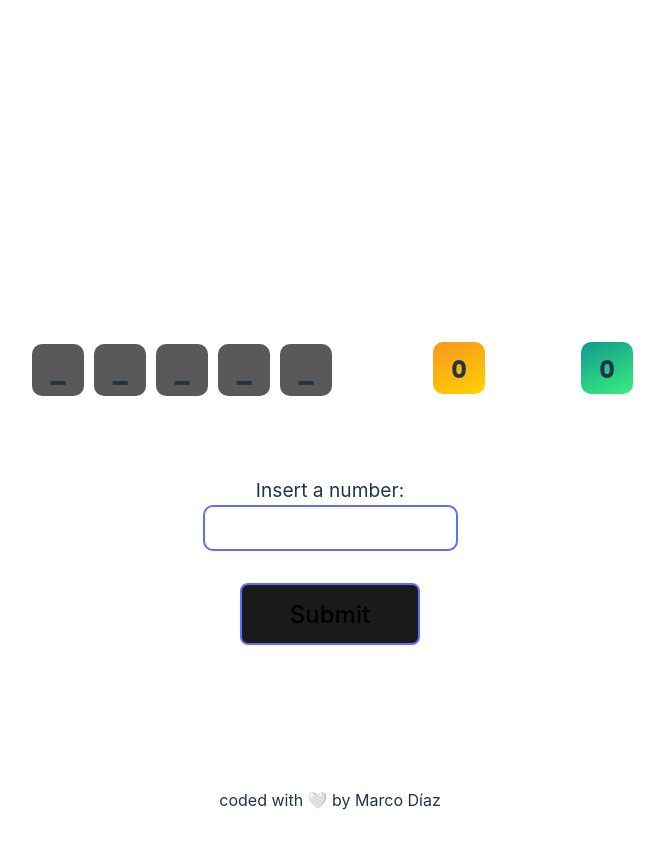
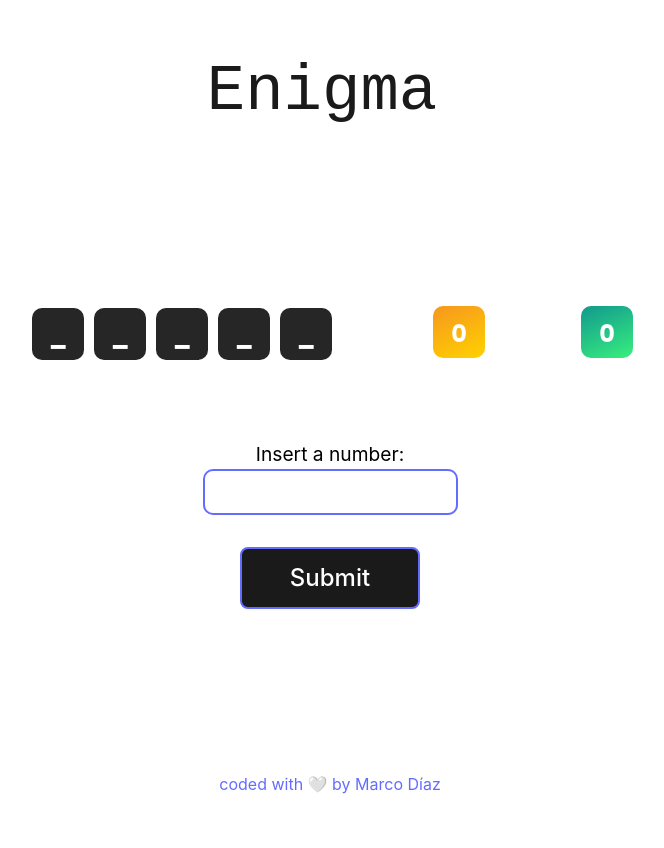
Before and after one commit to marcodiazz/EnigmaV1, a Svelte app: page / in a window 1280 px wide. Shown: the top 848 px of the page, without its empty margins (310-974 px from the left). Built offline with nearby package versions, Linux system fonts and the light colour scheme; a web font is replaced by a local one.

Commit message:
light mode fixed

```diff
--- a/index.html
+++ b/index.html
@@ -8,6 +8,7 @@
   <body>
     <div id="app"></div>
     <script type="module" src="./src/main.ts"></script>
+    <script src="https://kit.fontawesome.com/92a5eef592.js" crossorigin="anonymous"></script>
   </body>
 
 </html>
--- a/src/App.svelte
+++ b/src/App.svelte
@@ -63,7 +63,6 @@
   startArray();
   generateNumber();
 
-
   </script>
 
 
@@ -92,12 +91,11 @@
         {/if}
 
         <div class="input">
-          <form class="center-column">
+          <form class="center-column" autocomplete="off">
             <label for="attemp">Insert a number:</label>
             <input bind:value={attemp[numAttemps]} id="attemp" maxlength="5">
             <button id="sub" on:click|preventDefault={compareNumbers}>Submit</button>
           </form>
-          <!-- <p>coded with 🤍 by Marco Díaz</p> -->
         </div>
 
         <!-- <p>{target}</p> -->
@@ -141,6 +139,7 @@
     display: flex;
     justify-content: center;
     align-items: center;
+    height: 15%;
   }
 
   #title{
@@ -195,6 +194,7 @@
     background-color: #1a1a1a;
     cursor: pointer;
     transition: border-color 0.25s;
+    color: white;
   }
   button:hover {
     background: #646cff;
@@ -235,7 +235,16 @@
     #footer{
       display: flex;
       justify-content: center;
-      align-items: end;
-      height: 5%;
+      align-items: center;
+      height: 8%;
+    }
+
+    @media (prefers-color-scheme: light) {
+      #title{
+        color: #1a1a1a;
+      }
+      #footer{
+        color: #646cff;
+      }
     }
   </style>
--- a/src/app.css
+++ b/src/app.css
@@ -72,8 +72,9 @@ button:focus-visible {
 
 @media (prefers-color-scheme: light) {
   :root {
-    color: #213547;
+    /* color: #747bff; */
     background-color: #ffffff;
+    color: black;
   }
   a:hover {
     color: #747bff;
--- a/src/lib/Attemp.svelte
+++ b/src/lib/Attemp.svelte
@@ -104,5 +104,11 @@
       background: linear-gradient(156deg, rgba(17,153,142,1) 0%, rgba(56,239,125,1) 100%);
     }
 
+    @media (prefers-color-scheme: light) {
+    .numbercell{
+      color: white;
+      background: #262626;
+    }
 
+    }
     </style>
```
